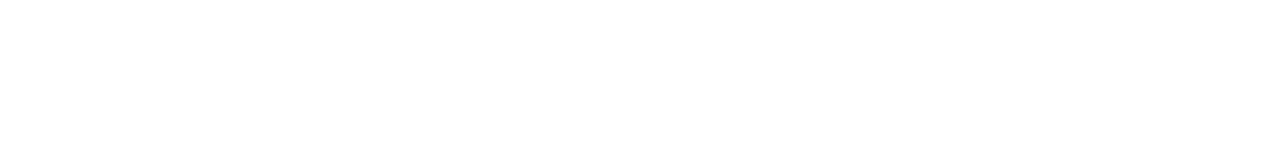
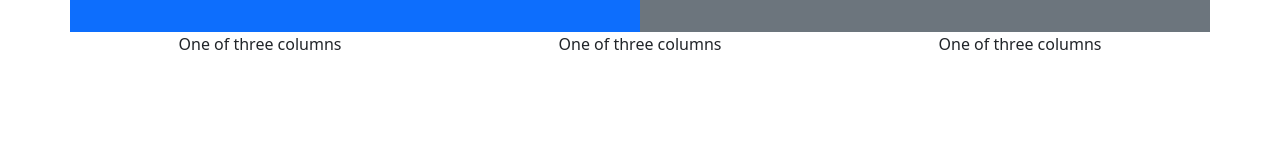
Before and after one commit to LauraDuttra/Bootstrap_Intro_Laura, a plain HTML site: page ex2_sistema-grid/ex2.html in a window 1280 px wide. Drawn offline with nearby package versions, Linux system fonts and the light colour scheme.

Commit message:
finalizado

```diff
--- a/ex2_sistema-grid/ex2.html
+++ b/ex2_sistema-grid/ex2.html
@@ -9,7 +9,32 @@
 <body>
 
 
-    <!-- 1ª Digitação (Aqui) -->
+    <div class="container-xl">
+        <div class="row">
+            <div class="col-sm-6 bg-primary text-white p-3"></div>
+            <div class="col-sm-6 bg-secondary text-white p-3"></div>
+        </div>
+    </div>
+
+    <div class="container text-center">
+        <div class="row align-items-end">
+          <div class="col">
+            One of three columns
+          </div>
+          <div class="col">
+            One of three columns
+          </div>
+          <div class="col">
+            One of three columns
+          </div>
+        </div>
+
+
+
+
+
+
+
 
 
     <script src="https://cdn.jsdelivr.net/npm/bootstrap@5.3.0/dist/js/bootstrap.bundle.min.js"></script>
```
